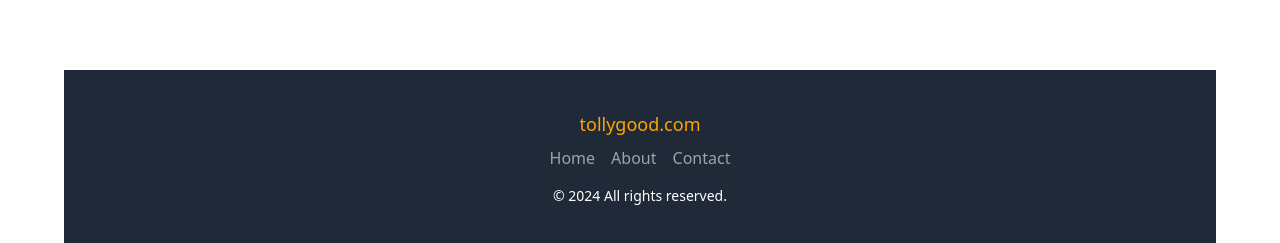
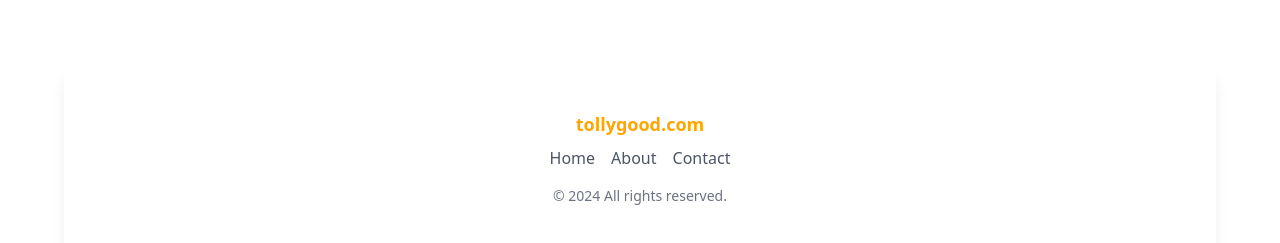
Before and after one commit to khadyothan/tollygood-next, a Next.js app: page / in a window 1280 px wide. Shown: the part 1264-1507 px from the top of the page. Built offline with nearby package versions, Linux system fonts and the light colour scheme; no server answers; the database is empty.

Commit message:
changed footer styling

```diff
--- a/components/Footer.jsx
+++ b/components/Footer.jsx
@@ -2,23 +2,29 @@ import Link from "next/link";
 
 const Footer = () => {
   return (
-    <footer className="bg-gray-800 text-white w-full mt-36 py-10">
+    <footer className="bg-white text-gray-800 w-full mt-36 py-10 shadow-lg">
       <div className="container mx-auto text-center">
-        <p className="text-lg" style={{ color: "orange" }}>
+        <p className="text-lg font-semibold" style={{ color: "orange" }}>
           tollygood.com
         </p>
         <div className="mt-2">
-          <Link href="/" className="text-gray-400 hover:text-white mx-2">
+          <Link href="/" className="text-gray-600 hover:text-orange-500 mx-2">
             Home
           </Link>
-          <Link href="/about" className="text-gray-400 hover:text-white mx-2">
+          <Link
+            href="/about"
+            className="text-gray-600 hover:text-orange-500 mx-2"
+          >
             About
           </Link>
-          <Link href="/contact" className="text-gray-400 hover:text-white mx-2">
+          <Link
+            href="/contact"
+            className="text-gray-600 hover:text-orange-500 mx-2"
+          >
             Contact
           </Link>
         </div>
-        <p className="text-sm mt-4">
+        <p className="text-sm text-gray-500 mt-4">
           &copy; {new Date().getFullYear()} All rights reserved.
         </p>
       </div>
```
